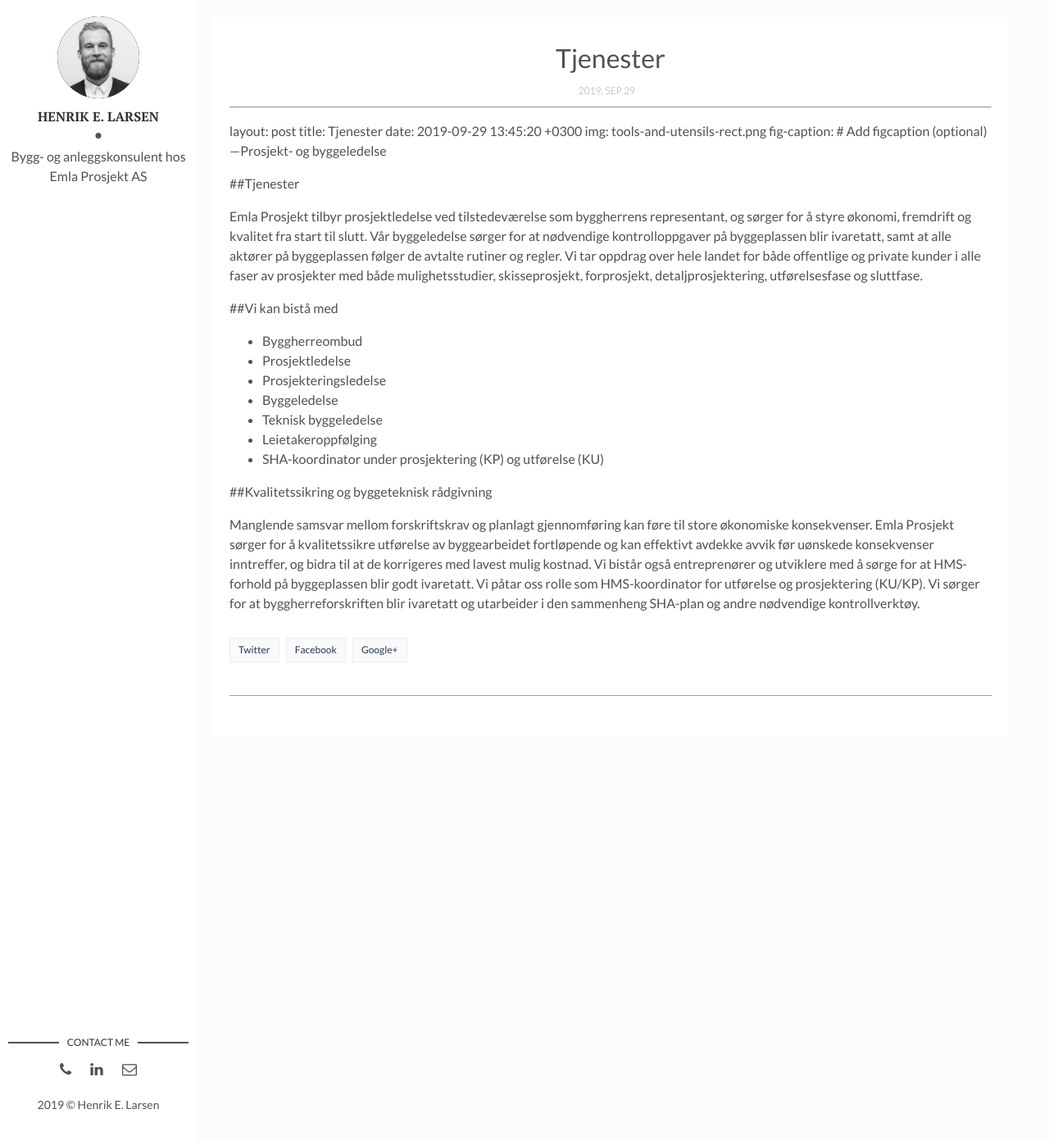
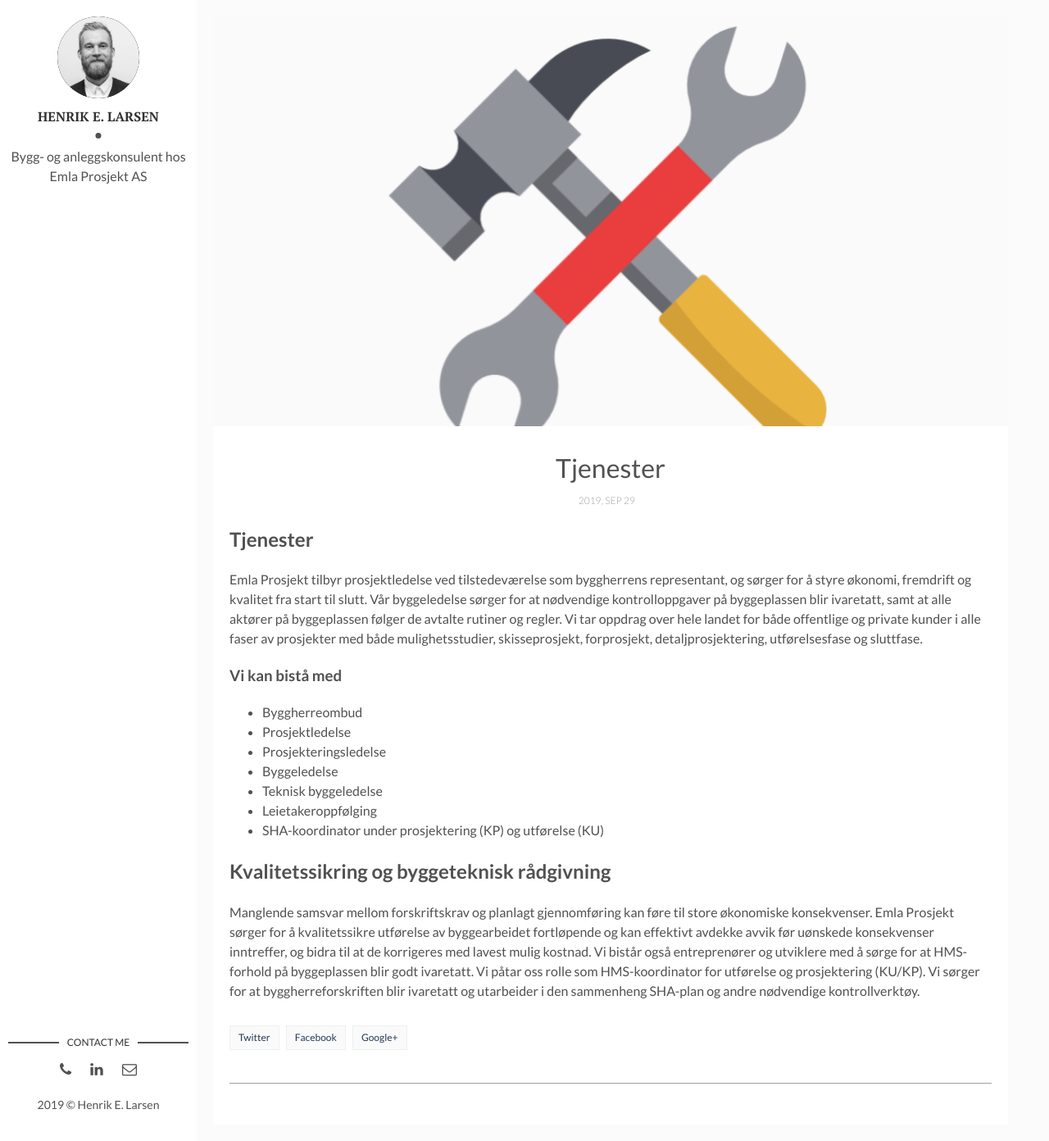
Before and after one commit to olekenneth/emla, a Jekyll site: the page built from _posts/2019-09-29-tjenester.markdown, in a window 1280 px wide and 1392 px high. Shown: the whole window at 82% size. Built offline with Jekyll 4.4.1, drawn with Linux system fonts in a browser that asks for light colours; our own code applies the rules of GitHub Pages for plain Markdown files.

Commit message:
Update 2019-09-29-tjenester.markdown

```diff
--- a/_posts/2019-09-29-tjenester.markdown
+++ b/_posts/2019-09-29-tjenester.markdown
@@ -4,14 +4,16 @@
 date: 2019-09-29 13:45:20 +0300
 img: tools-and-utensils-rect.png
 fig-caption: # Add figcaption (optional)
----Prosjekt- og byggeledelse
+---
 
-##Tjenester
+
+## Tjenester
 
 Emla Prosjekt tilbyr prosjektledelse ved tilstedeværelse som byggherrens representant, og sørger for å styre økonomi, fremdrift og kvalitet fra start til slutt. Vår byggeledelse sørger for at nødvendige kontrolloppgaver på byggeplassen blir ivaretatt, samt at alle aktører på byggeplassen følger de avtalte rutiner og regler.
 Vi tar oppdrag over hele landet for både offentlige og private kunder i alle faser av prosjekter med både mulighetsstudier, skisseprosjekt, forprosjekt, detaljprosjektering, utførelsesfase og sluttfase.
 
-##Vi kan bistå med
+
+### Vi kan bistå med
 
 * Byggherreombud
 * Prosjektledelse
@@ -21,6 +23,7 @@
 * Leietakeroppfølging
 * SHA-koordinator under prosjektering (KP) og utførelse (KU)
 
-##Kvalitetssikring og byggeteknisk rådgivning
+
+## Kvalitetssikring og byggeteknisk rådgivning
 
 Manglende samsvar mellom forskriftskrav og planlagt gjennomføring kan føre til store økonomiske konsekvenser. Emla Prosjekt sørger for å kvalitetssikre utførelse av byggearbeidet fortløpende og kan effektivt avdekke avvik før uønskede konsekvenser inntreffer, og bidra til at de korrigeres med lavest mulig kostnad. Vi bistår også entreprenører og utviklere med å sørge for at HMS-forhold på byggeplassen blir godt ivaretatt. Vi påtar oss rolle som HMS-koordinator for utførelse og prosjektering (KU/KP). Vi sørger for at byggherreforskriften blir ivaretatt og utarbeider i den sammenheng SHA-plan og andre nødvendige kontrollverktøy.
```
